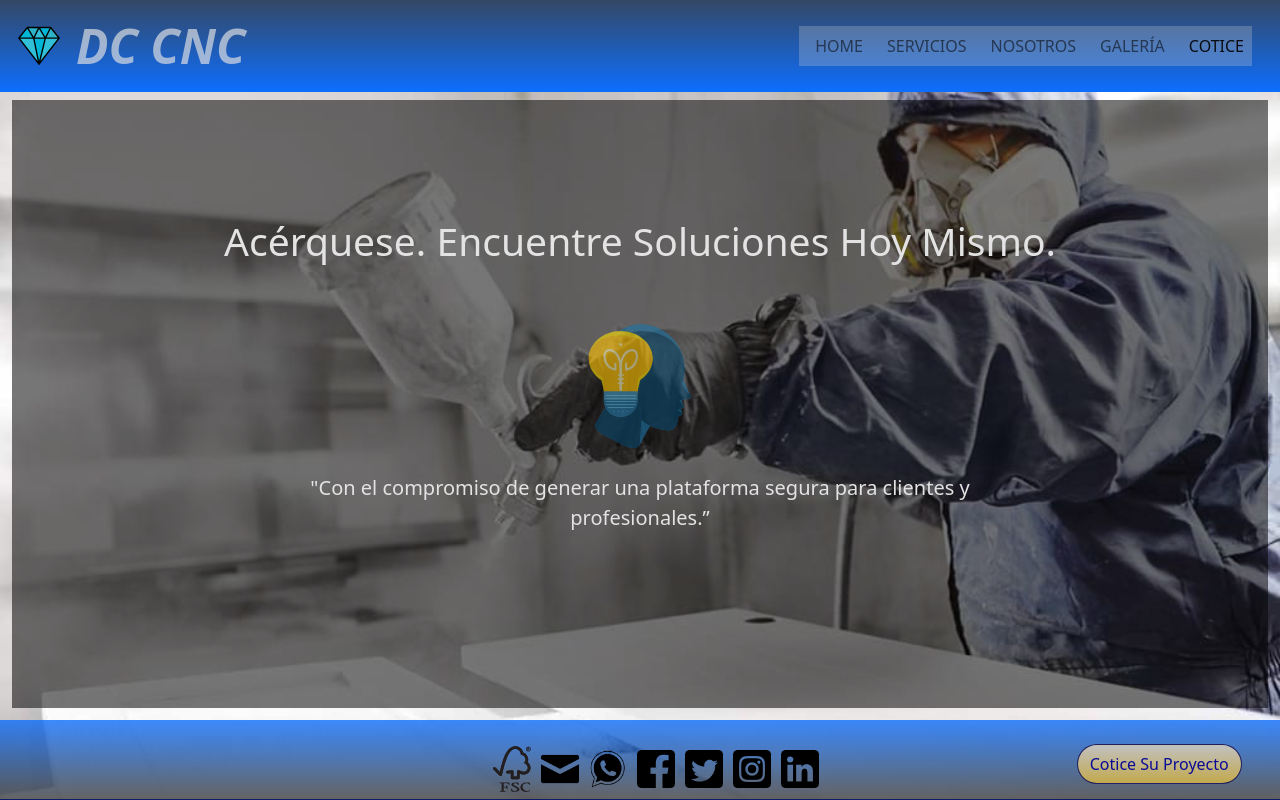
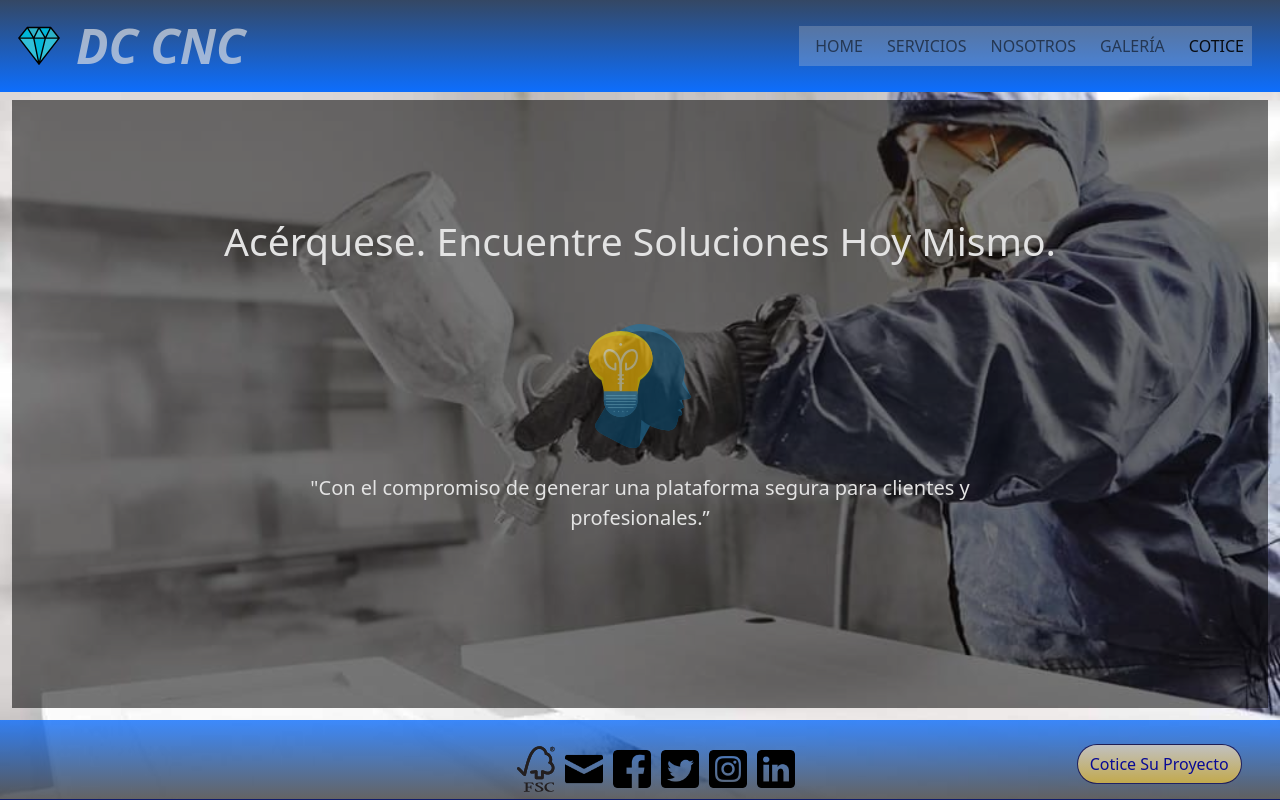
Before and after one commit to FranciscoFernandezMatos/DecorteCNC.FernandezMatos, a plain HTML site: page html/cotice.html in a window 1280 px wide. Shown: the top 800 px of the page. Drawn offline with nearby package versions, Linux system fonts and the light colour scheme.

Commit message:
Entrega final corregida

```diff
--- a/html/cotice.html
+++ b/html/cotice.html
@@ -147,9 +147,6 @@
                     <a href="mailto:info@decortecnc.com.ar"><img src="../Imagenes/mail_icon.png" alt="ícono de enlace a mail" target="_blank"></a>
                 </li>
                 <li class="footer-list-item">
-                    <a href="https://api.whatsapp.com/send?phone=1169641040&text=Hola, Necesito más información"><img src="../Imagenes/whatsapp_icon.png" alt="ícono de WhatsApp" target="_blank"></a>
-                </li>
-                <li class="footer-list-item">
                     <a href="https://facebook.com/decortecnc"><img src="../Imagenes/Facebook Logo.png" alt="icono de Facebook" target="_blank" rel="nofollow"></a>
                 </li>
                 <li class="footer-list-item">
```
Also changed, not shown: html/galeria.html (+0 -3 lines), html/nosotros.html (+0 -3 lines), html/servicios.html (+0 -3 lines), index.html (+0 -3 lines).
